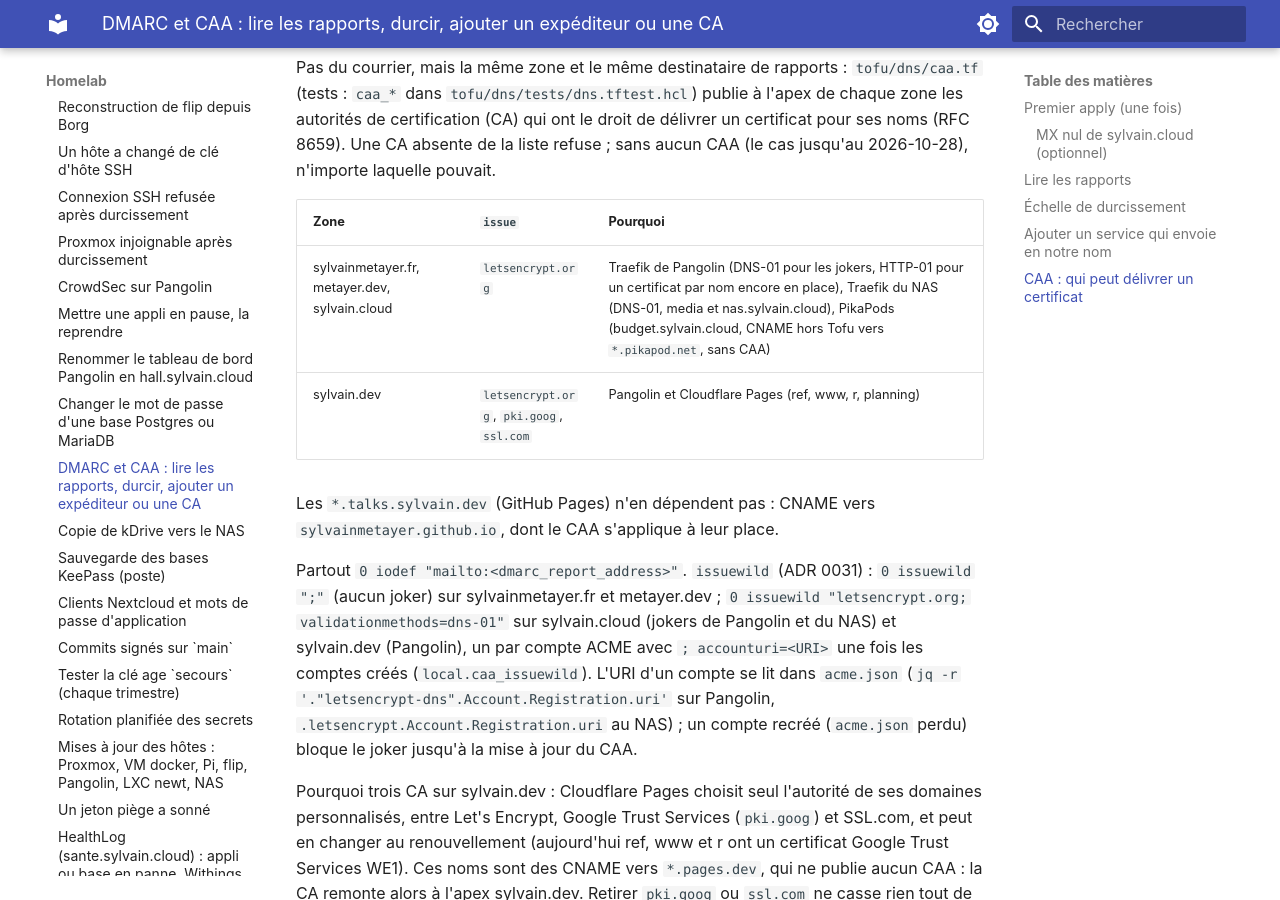
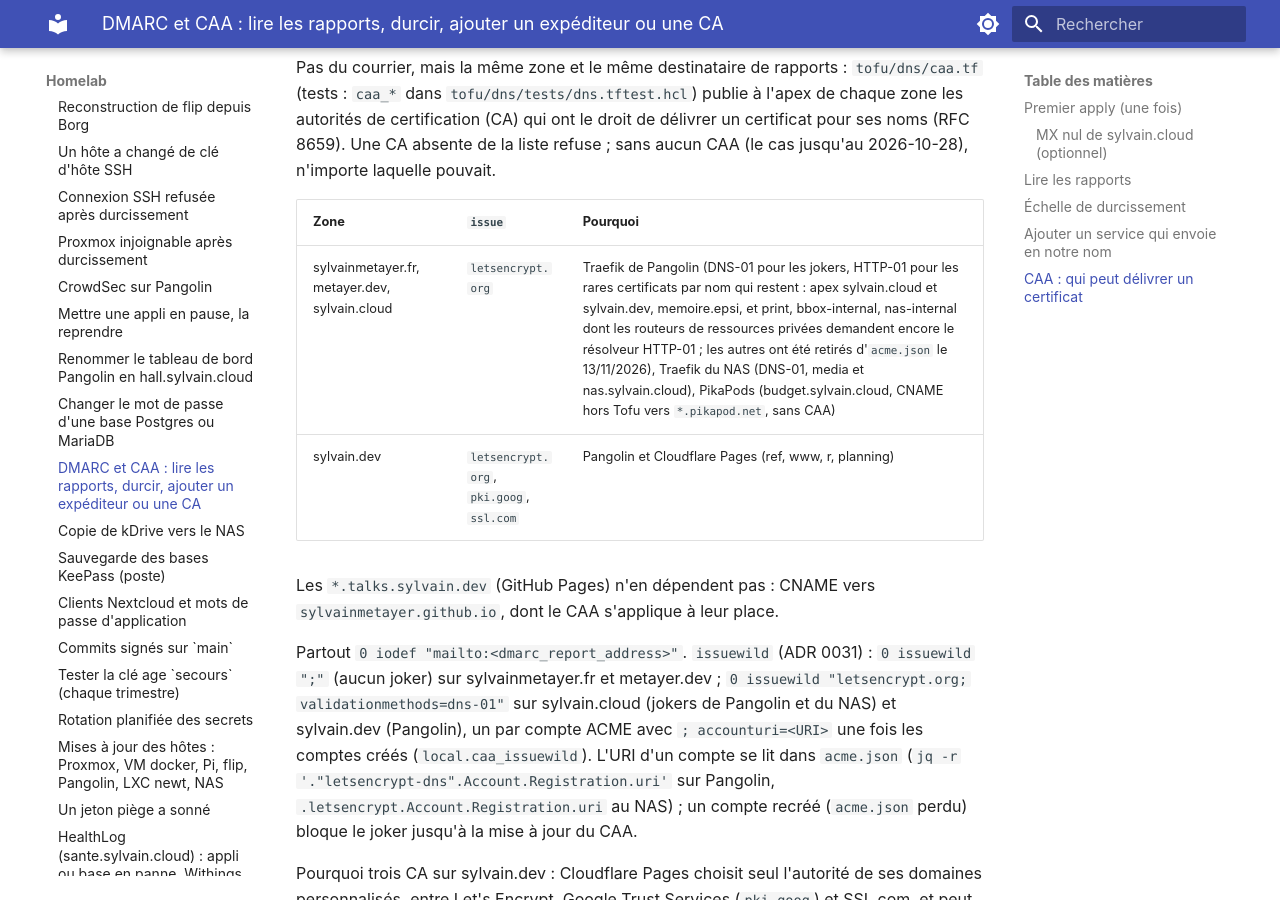
Before and after one commit to sylvainmetayer/homelab, an MkDocs documentation site: the page built from docs/runbooks/dmarc.md, in a window 1280 px wide and 900 px high, scrolled down 4306 px. Built offline with MkDocs 1.6.1 and Material for MkDocs 9.7.7, drawn with Linux system fonts in a browser that asks for light colours.

Commit message:
docs(certificats): certificats par nom retirés d'acme.json le 13/11, restes listés
Claude-Session: https://claude.ai/code/session_01EfxfYB2pkaQLtTaWEbDKW8

```diff
--- a/docs/runbooks/dmarc.md
+++ b/docs/runbooks/dmarc.md
@@ -182,7 +182,7 @@ laquelle pouvait.
 
 | Zone | `issue` | Pourquoi |
 |---|---|---|
-| sylvainmetayer.fr, metayer.dev, sylvain.cloud | `letsencrypt.org` | Traefik de Pangolin (DNS-01 pour les jokers, HTTP-01 pour un certificat par nom encore en place), Traefik du NAS (DNS-01, media et nas.sylvain.cloud), PikaPods (budget.sylvain.cloud, CNAME hors Tofu vers `*.pikapod.net`, sans CAA) |
+| sylvainmetayer.fr, metayer.dev, sylvain.cloud | `letsencrypt.org` | Traefik de Pangolin (DNS-01 pour les jokers, HTTP-01 pour les rares certificats par nom qui restent : apex sylvain.cloud et sylvain.dev, memoire.epsi, et print, bbox-internal, nas-internal dont les routeurs de ressources privées demandent encore le résolveur HTTP-01 ; les autres ont été retirés d'`acme.json` le 13/11/2026), Traefik du NAS (DNS-01, media et nas.sylvain.cloud), PikaPods (budget.sylvain.cloud, CNAME hors Tofu vers `*.pikapod.net`, sans CAA) |
 | sylvain.dev | `letsencrypt.org`, `pki.goog`, `ssl.com` | Pangolin et Cloudflare Pages (ref, www, r, planning) |
 
 Les `*.talks.sylvain.dev` (GitHub Pages) n'en dépendent pas : CNAME vers
```
Also changed, not shown: AGENTS.md (+1 -1 lines), ansible/roles/nas_proxy/README.md (+1 -1 lines), ansible/roles/pangolin/README.md (+1 -1 lines), docs/adr/0031-certificats-jokers.md (+1 -1 lines).
